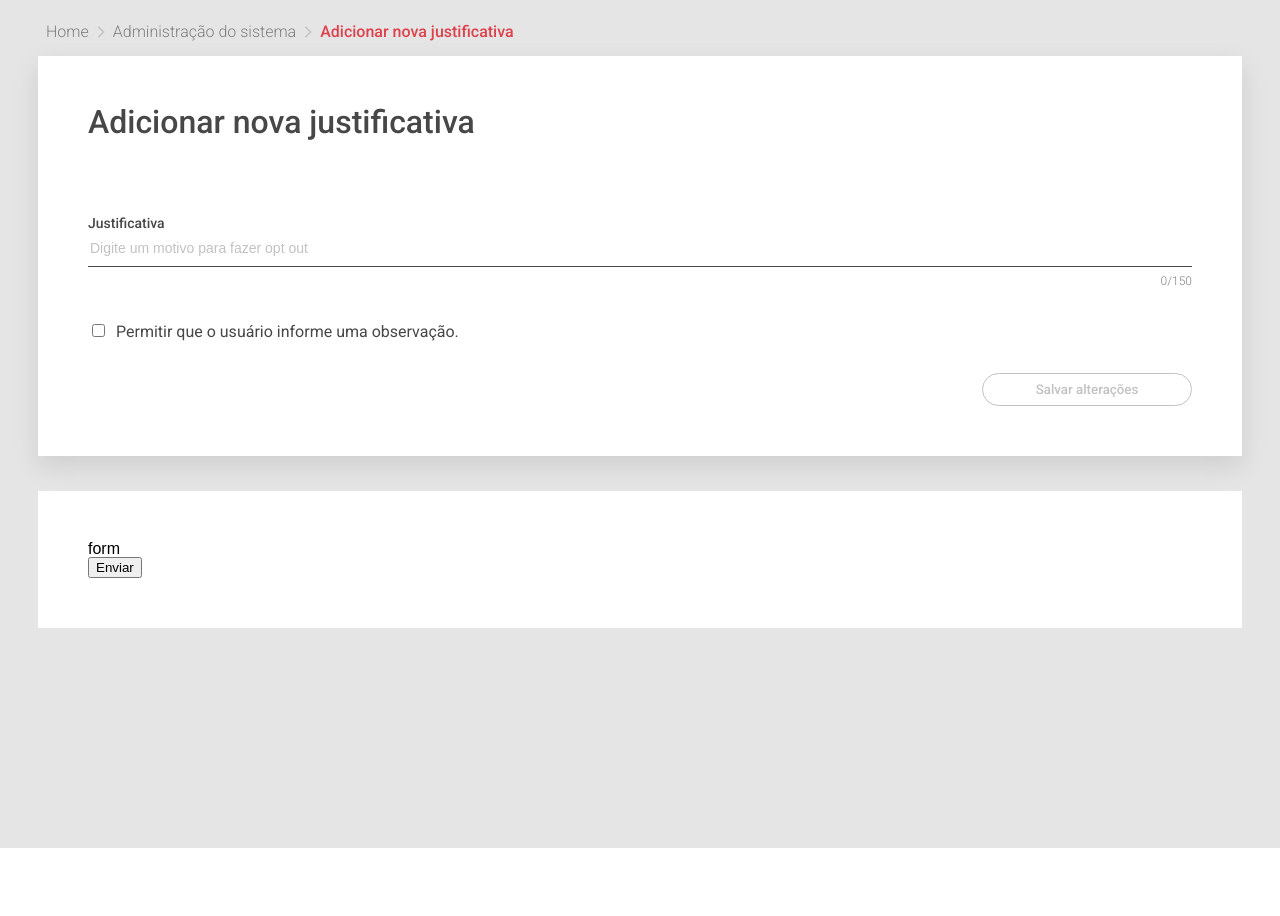
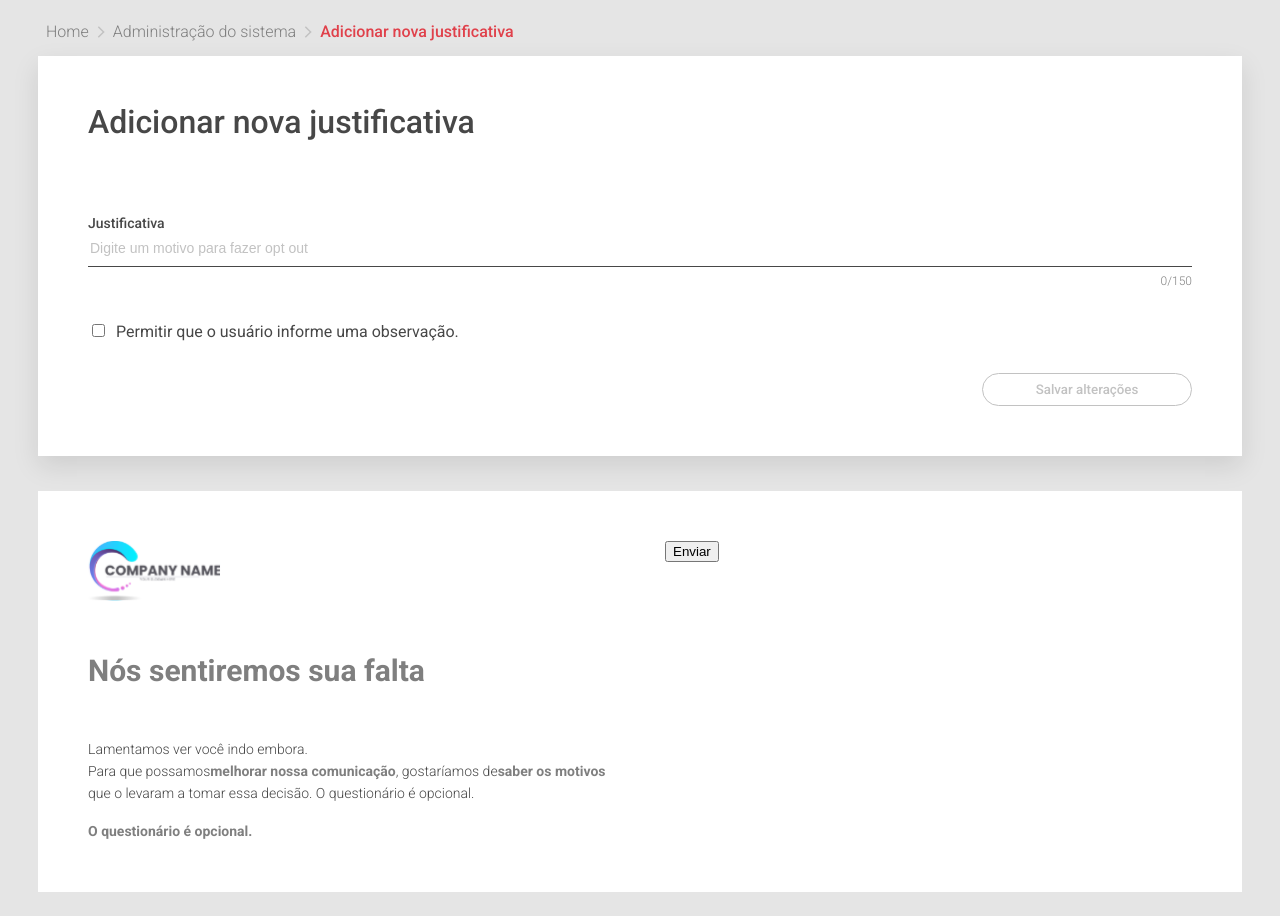
Before and after one commit to jonathansedrez/unregister, a React (Create React App) app: page / in a window 1280 px wide. Before the commit the page ends 848 px from the top, so only its background shows below. Built offline with nearby package versions, Linux system fonts and the light colour scheme.

Commit message:
add form styles

```diff
--- a/src/containers/admin/admin.styles.scss
+++ b/src/containers/admin/admin.styles.scss
@@ -2,7 +2,7 @@
 
 .admin {
   background-color: $background;
-  height: 100vh;
+  height: 100%;
   padding: 24px 38px;
 }
 
--- a/src/containers/form/form.container.tsx
+++ b/src/containers/form/form.container.tsx
@@ -1,6 +1,8 @@
 import { useEffect, useState, Fragment } from 'react';
 import { Card, Input, Radio } from '../../components';
 import { JustificationObj } from '../justification/justification.container';
+import companyLogo from '../../assets/company-logo.png';
+import { ReactComponent as CompanyLogoIcon } from '../../assets/company-logo.svg';
 
 import './form.styles.scss';
 
@@ -39,8 +41,27 @@ export const Form: React.FC = () => {
 
   return (
     <Card>
-      <p>form</p>
-      <form onSubmit={(event) => event.preventDefault()}>
+      <div className="form">
+        <div className="form__disclaimer">
+          <CompanyLogoIcon />
+          <h1 className="form__title">Nós sentiremos sua falta</h1>
+          <div className="form__text">
+            <p>
+              Lamentamos ver você indo embora. <br />
+              Para que possamos
+              <b>melhorar nossa comunicação</b>, gostaríamos de
+              <b>saber os motivos</b> que o levaram a tomar essa decisão. O
+              questionário é opcional.
+            </p>
+            <p>
+              <b>O questionário é opcional.</b>
+            </p>
+          </div>
+        </div>
+        <form
+          onSubmit={(event) => event.preventDefault()}
+          className="form__inputs"
+        >
           <Radio onChange={setSelectedJustification} name="justification">
             {justifications.map(({ value, hasDescription }, index) => {
               return (
@@ -68,6 +89,7 @@ export const Form: React.FC = () => {
           </Radio>
           <button onClick={handleSubmit}>Enviar</button>
         </form>
+      </div>
     </Card>
   );
 };
--- a/src/containers/form/form.styles.scss
+++ b/src/containers/form/form.styles.scss
@@ -1,2 +1,43 @@
-.form__text {
+@import '../../layout/variables.scss';
+
+.form {
+  display: flex;
+  justify-content: space-between;
+
+  .form__disclaimer {
+    width: calc(50% - 25px);
+  }
+
+  .form__inputs {
+    width: calc(50% - 25px);
+  }
+
+  .form__title {
+    font-family: 'Roboto';
+    font-weight: 700;
+    color: $dark-gray;
+    font-size: 30px;
+    margin-bottom: 36px;
+    margin-top: 52px;
+  }
+
+  .form__text {
+    display: flex;
+    flex-direction: column;
+    justify-content: space-between;
+
+    font-family: 'Roboto';
+    color: $darkest-gray;
+    font-size: 14px;
+    line-height: 22px;
+
+    p {
+      margin-top: 16px;
+    }
+
+    b {
+      font-weight: 700;
+      color: $dark-gray;
+    }
+  }
 }
```
Also changed, not shown: src/assets/company-logo.svg (added). Lines whose indentation alone changed are shown as unchanged.
